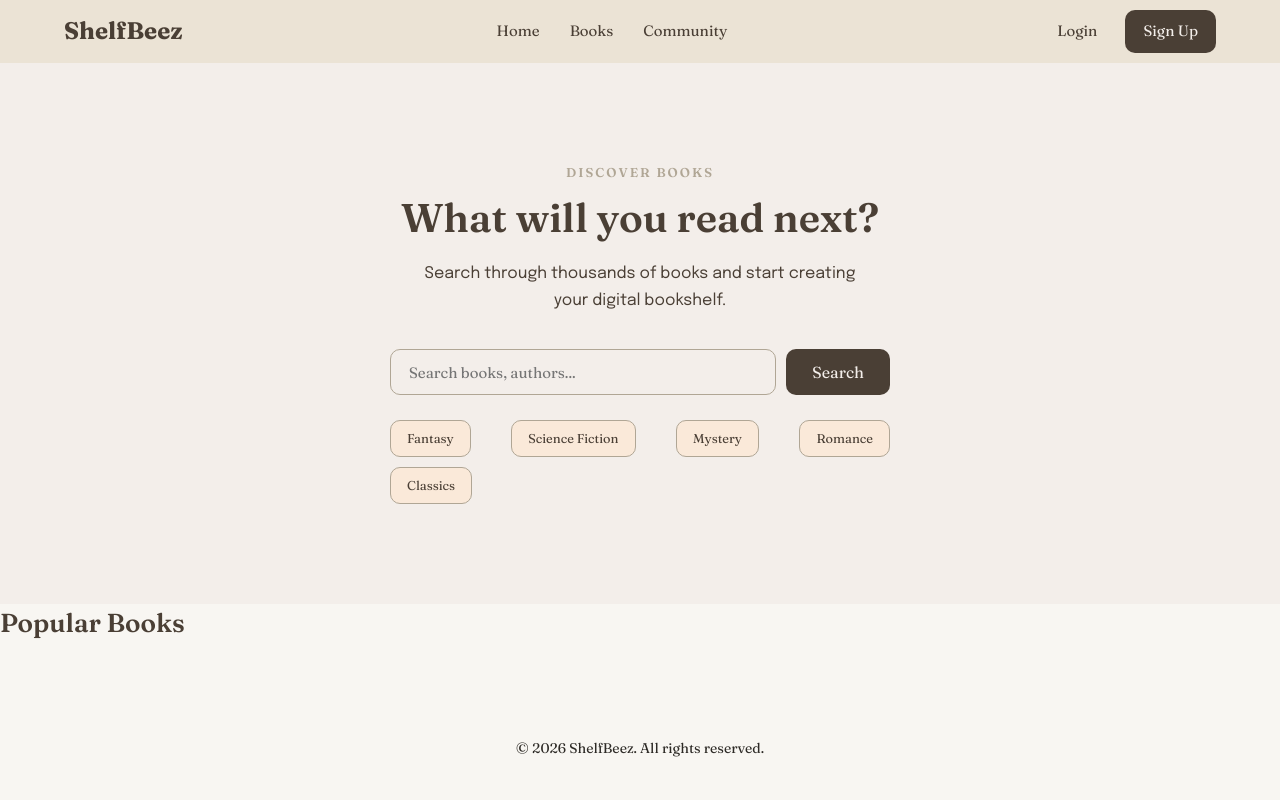
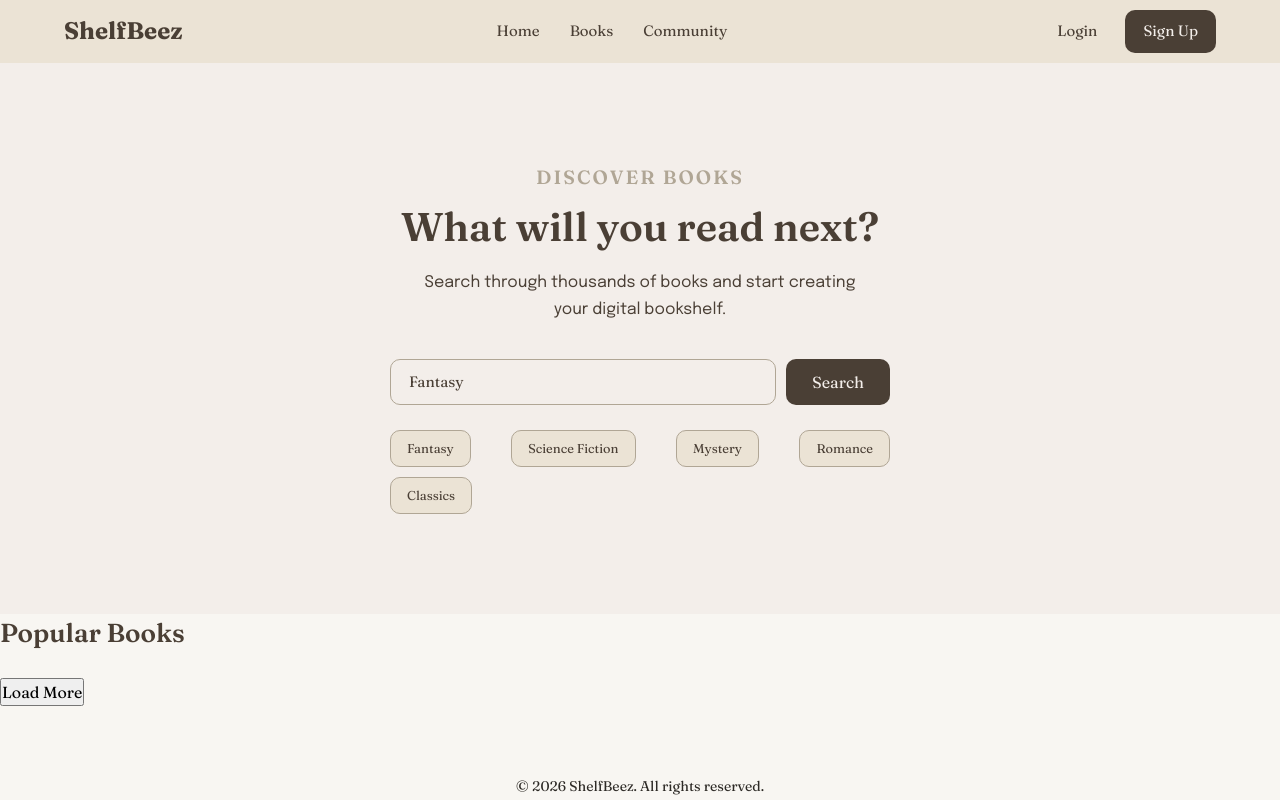
Before and after one commit to elatemiz/shelfbeez, a plain HTML site: page frontend/books.html in a window 1280 px wide. Both pictures are taken after a click on the link "Fantasy". Drawn offline with Linux system fonts and the light colour scheme; no server answers; a web font is replaced by a local one.

Commit message:
add pagination and load more functionality to book search

```diff
--- a/frontend/books.html
+++ b/frontend/books.html
@@ -112,14 +112,17 @@
 
             </div>
 
-
             <div
                 class="books-grid"
                 id="books-grid"
             >
+                <!-- Books will be added with JavaScript -->
+            </div>
 
-                <!-- Books will be added with JavaScript -->
-
+            <div class="load-more-container">
+                <button id="load-more-btn">
+                    Load More
+                </button>
             </div>
 
         </section>
--- a/frontend/css/style.css
+++ b/frontend/css/style.css
@@ -1997,7 +1997,7 @@ img {
 .section-label {
     margin-bottom: 12px;
     color: var(--secondary);
-    font-size: 0.8rem;
+    font-size: 1.2rem;
     font-weight: 600;
     letter-spacing: 2px;
     text-transform: uppercase;
@@ -2082,7 +2082,7 @@ img {
 
     border: 1px solid var(--secondary);
     border-radius: 10px;
-    background-color: #fae9d9;
+    background-color: var(--surface);
 
     color: var(--primary);
     font-size: 0.8rem;
--- a/frontend/js/books.js
+++ b/frontend/js/books.js
@@ -3,10 +3,20 @@ const booksGrid = document.querySelector("#books-grid");
 const searchForm = document.querySelector("#book-search-form");
 const searchInput = document.querySelector("#book-search-input");
 
+const categoryLinks = document.querySelectorAll(".categories a"); //selecting all `<a>` tags within `.categories`. `querySelectorAll()` returns a list containing multiple elements
 
-function renderBooks(bookToRender){
+const loadMoreBtn = document.querySelector("#load-more-btn");
 
-    booksGrid.innerHTML = "";
+let currentPage = 1;  //keeps track of which results page we are requesting from the API
+
+let currentQuery = ""; //stores the most recent search
+
+
+function renderBooks(bookToRender, append = false) {
+
+    if (!append) {
+        booksGrid.innerHTML = "";
+    }
 
     bookToRender.forEach(function(book){
 
@@ -45,7 +55,7 @@ async function searchBooks(query){
     try {
 
     const response = await fetch(
-        `https://openlibrary.org/search.json?q=${encodeURIComponent(query)}`
+        `https://openlibrary.org/search.json?q=${encodeURIComponent(query)}&limit=12&page=${currentPage}`
     );
 
     console.log("Response:", response);
@@ -67,7 +77,8 @@ async function searchBooks(query){
 
     });
 
-    renderBooks(apiBooks);
+    renderBooks(apiBooks, currentPage > 1); //If currentPage is 1, the list is cleared.
+    //If currentPage is 2 or greater, the books are added to the end of the existing list.
 
     } catch (error) {
 
@@ -75,6 +86,23 @@ async function searchBooks(query){
 
     }
 }
+
+categoryLinks.forEach(function(category){ //go through each category link found, one by one.
+
+    category.addEventListener("click", function(event){  //adding a click event to each category
+        event.preventDefault();
+
+        const searchTerm = category.dataset.query; //etrieve the data-query value of the clicked category
+
+        searchInput.value = searchTerm; //type the name of the selected category into the search box
+
+        currentQuery = searchTerm;
+        currentPage = 1;
+
+        searchBooks(searchTerm); //API request begins, and the books are listed
+    });
+
+});
 
 
 searchForm.addEventListener("submit", function(event){
@@ -87,7 +115,18 @@ searchForm.addEventListener("submit", function(event){
         return;
     }
 
+    //When a new search is performed, first update the search term and the page number
+    currentQuery = searchTerm;
+    currentPage = 1;
+
     searchBooks(searchTerm);
 
+});
 
-});
+loadMoreBtn.addEventListener("click", function(){  //user clicks "Load More."
+
+    currentPage++; //currentPage is incremented by one
+
+    searchBooks(currentQuery); //request is sent to the API again with the same search term
+    //currentPage > 1, new books are added below the existing list
+})
```
